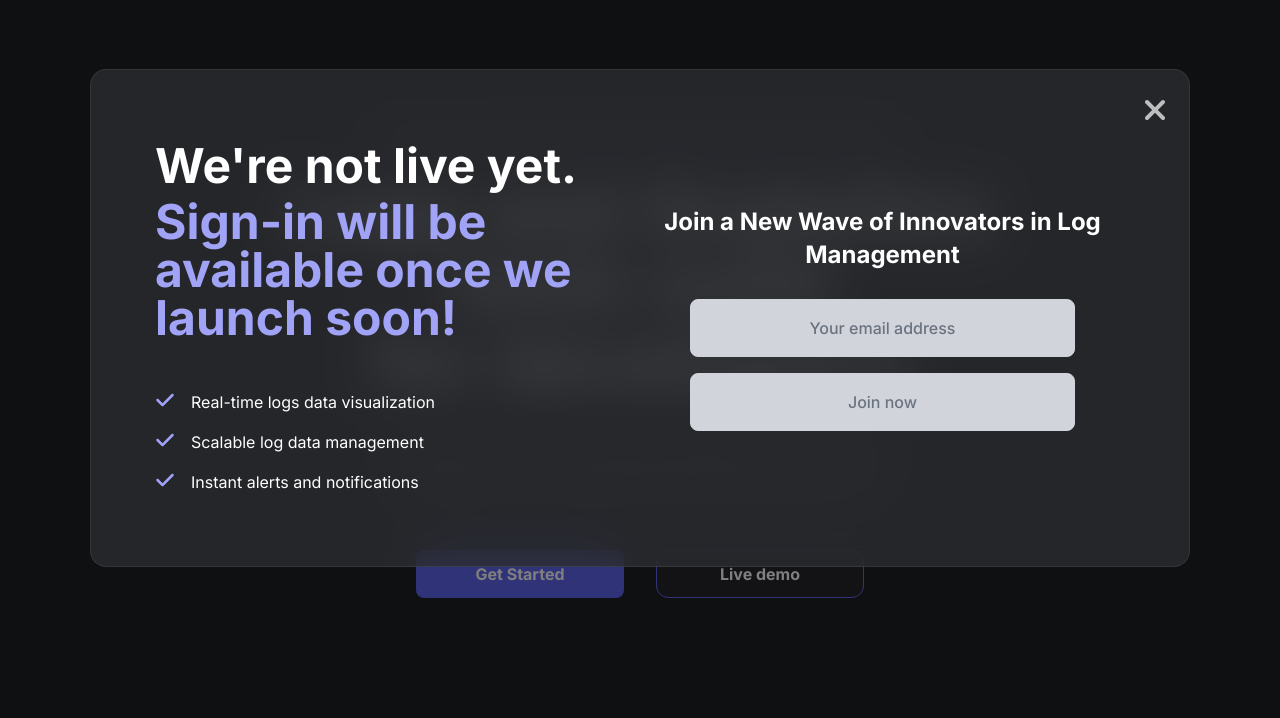
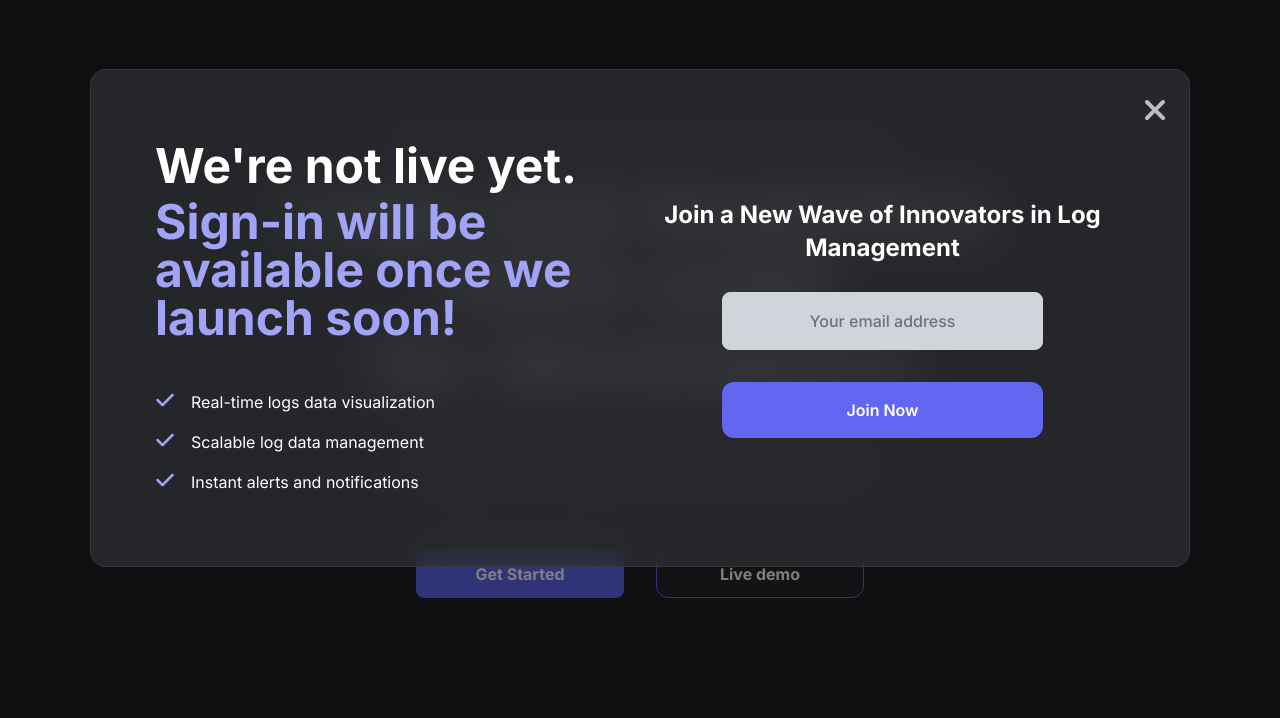
Before and after one commit to logkeeper-io/prices-page, an Astro site: page / in a window 1280 px wide. Both pictures are taken after a click on the button "Sign In". Shown: the part 82-800 px from the top of the page. Built offline with nearby package versions, Linux system fonts and the light colour scheme; Astro itself is replaced by a stand-in of ours.

Commit message:
feat: updated signin and get started

```diff
--- a/src/components/InvitationModal.jsx
+++ b/src/components/InvitationModal.jsx
@@ -67,28 +67,28 @@ export const InvitationModal = ({ setIsOpen }) => (
                     id="newsletterInput3-1"
                     type="text"
                     placeholder="Your email address"
-                    disabled
                   />
                 </div>
-                <div className="w-full sm:w-4/5 p-2 mx-auto">
-                  <input
-                      className="px-4 py-4 w-full text-gray-500 font-medium text-center placeholder-gray-500 outline-none border bg-gray-300 border-gray-300 rounded-lg focus:ring focus:ring-indigo-300"
-                      id="newsletterInput3-1"
-                      type="text"
-                      placeholder="Join now"
-                      disabled
-                  />
+                {/*<div className="w-full sm:w-4/5 p-2 mx-auto">*/}
+                {/*  <input*/}
+                {/*      className="px-4 py-4 w-full text-gray-500 font-medium text-center placeholder-gray-500 outline-none border bg-gray-300 border-gray-300 rounded-lg focus:ring focus:ring-indigo-300"*/}
+                {/*      id="newsletterInput3-1"*/}
+                {/*      type="text"*/}
+                {/*      placeholder="Join now"*/}
+                {/*      disabled*/}
+                {/*  />*/}
+                {/*</div>*/}
+                <div className="w-full sm:w-4/5 p-2 mt-4 mx-auto">
+                  <form action="mailto:manager@logkeeper.io?subject=Request%20to%20Sign%20Up%20for%20Logkeeper%20Services" method="POST" encType="text/plain">
+                    <button
+                        className="py-4 px-6 w-full text-primaryText font-semibold rounded-xl shadow-4xl focus:ring focus:ring-indigo-300 bg-primaryColor hover:bg-[#7274f3] transition ease-in-out duration-200"
+                        type="submit"
+                        aria-label="Join now"
+                    >
+                      Join Now
+                    </button>
+                  </form>
                 </div>
-                {/*<div className="w-full sm:w-4/5 p-2 mt-4 mx-auto">*/}
-                {/*  <button*/}
-                {/*    className="py-4 px-6 w-full text-primaryText font-semibold rounded-xl shadow-4xl focus:ring focus:ring-indigo-300 bg-primaryColor hover:bg-[#7274f3] transition ease-in-out duration-200"*/}
-                {/*    type="button"*/}
-                {/*    aria-label="Join now"*/}
-                {/*    disabled*/}
-                {/*  >*/}
-                {/*    Join Now*/}
-                {/*  </button>*/}
-                {/*</div>*/}
               </div>
             </div>
             <div
--- a/src/components/SigninModal.jsx
+++ b/src/components/SigninModal.jsx
@@ -64,28 +64,28 @@ export const SigninModal = ({ setIsOpen }) => (
                                         id="newsletterInput3-1"
                                         type="text"
                                         placeholder="Your email address"
-                                        disabled
                                     />
                                 </div>
-                                <div className="w-full sm:w-4/5 p-2 mx-auto">
-                                    <input
-                                        className="px-4 py-4 w-full text-gray-500 font-medium text-center placeholder-gray-500 outline-none border bg-gray-300 border-gray-300 rounded-lg focus:ring focus:ring-indigo-300"
-                                        id="newsletterInput3-1"
-                                        type="text"
-                                        placeholder="Join now"
-                                        disabled
-                                    />
+                                {/*<div className="w-full sm:w-4/5 p-2 mx-auto">*/}
+                                {/*    <input*/}
+                                {/*        className="px-4 py-4 w-full text-gray-500 font-medium text-center placeholder-gray-500 outline-none border bg-gray-300 border-gray-300 rounded-lg focus:ring focus:ring-indigo-300"*/}
+                                {/*        id="newsletterInput3-1"*/}
+                                {/*        type="text"*/}
+                                {/*        placeholder="Join now"*/}
+                                {/*        disabled*/}
+                                {/*    />*/}
+                                {/*</div>*/}
+                                <div className="w-full sm:w-4/5 p-2 mt-4 mx-auto">
+                                    <form action="mailto:manager@logkeeper.io?subject=Request%20to%20Sign%20Up%20for%20Logkeeper%20Services" method="POST" encType="text/plain">
+                                    <button
+                                        className="py-4 px-6 w-full text-primaryText font-semibold rounded-xl shadow-4xl focus:ring focus:ring-indigo-300 bg-primaryColor hover:bg-[#7274f3] transition ease-in-out duration-200"
+                                        type="submit"
+                                        aria-label="Join now"
+                                    >
+                                        Join Now
+                                    </button>
+                                    </form>
                                 </div>
-                                {/*<div className="w-full sm:w-4/5 p-2 mt-4 mx-auto">*/}
-                                {/*    <button*/}
-                                {/*        className="py-4 px-6 w-full text-primaryText font-semibold rounded-xl shadow-4xl focus:ring focus:ring-indigo-300 bg-primaryColor hover:bg-[#7274f3] transition ease-in-out duration-200"*/}
-                                {/*        type="button"*/}
-                                {/*        aria-label="Join now"*/}
-                                {/*        disabled*/}
-                                {/*    >*/}
-                                {/*        Join Now*/}
-                                {/*    </button>*/}
-                                {/*</div>*/}
                             </div>
                         </div>
                         <div
```
